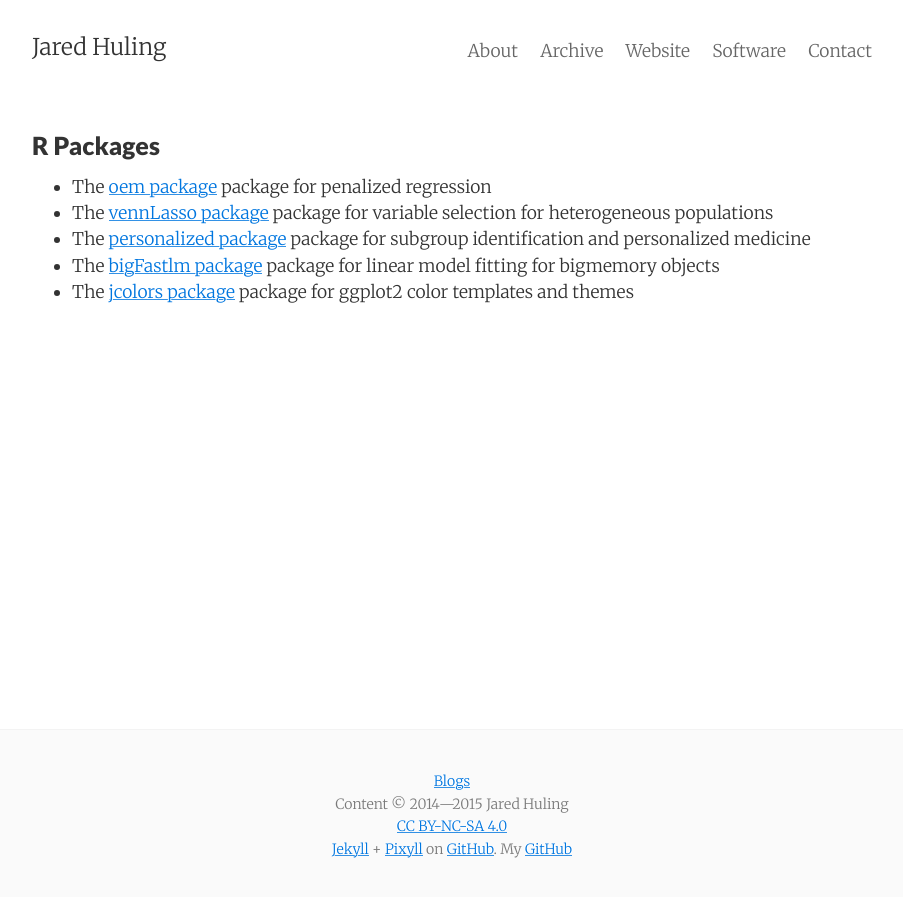
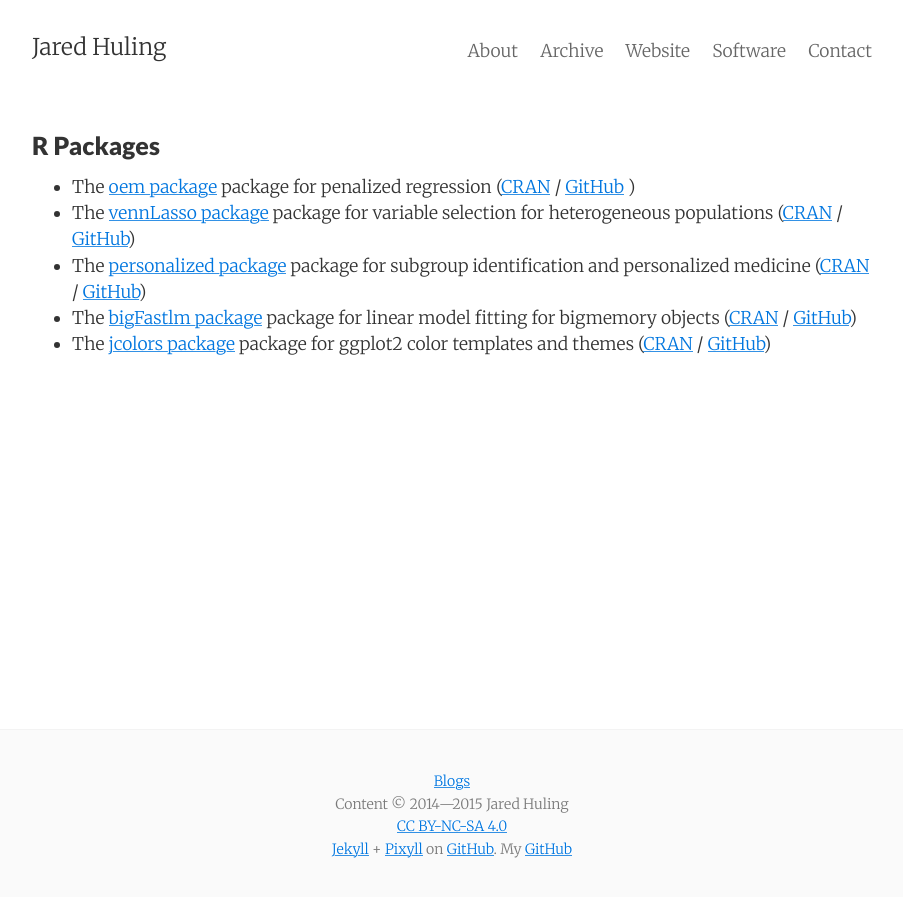
Before and after one commit to jaredhuling/jaredhuling.github.io, a Jekyll site: the page built from packages.md, in a window 1280 px wide. Shown: the top 897 px of the page, without its empty margins (188-1091 px from the left). Built offline with Jekyll 4.4.1, drawn with Linux system fonts in a browser that asks for light colours.

Commit message:
software list update

```diff
--- a/packages.md
+++ b/packages.md
@@ -5,8 +5,8 @@
 ---
 
 
-* The [oem package](https://cran.r-project.org/package=oem) package for penalized regression
-* The [vennLasso package](https://cran.r-project.org/package=vennLasso) package for variable selection for heterogeneous populations
-* The [personalized package](https://cran.r-project.org/package=personalized) package for subgroup identification and personalized medicine
-* The [bigFastlm package](https://cran.r-project.org/package=bigFastlm) package for linear model fitting for bigmemory objects
-* The [jcolors package](https://cran.r-project.org/package=jcolors) package for ggplot2 color templates and themes
+* The [oem package](https://jaredhuling.github.io/oem) package for penalized regression ([CRAN](https://cran.r-project.org/package=oem) / [GitHub](https://github.com/jaredhuling/oem) )
+* The [vennLasso package](https://jaredhuling.github.io/vennLasso) package for variable selection for heterogeneous populations ([CRAN](https://cran.r-project.org/package=vennLasso) / [GitHub](https://github.com/jaredhuling/vennLasso))
+* The [personalized package](https://jaredhuling.github.io/personalized) package for subgroup identification and personalized medicine ([CRAN](https://cran.r-project.org/package=personalized) / [GitHub](https://github.com/jaredhuling/personalized))
+* The [bigFastlm package](https://jaredhuling.github.io/bigFastlm) package for linear model fitting for bigmemory objects ([CRAN](https://cran.r-project.org/package=bigFastlm) / [GitHub](https://github.com/jaredhuling/bigFastlm))
+* The [jcolors package](https://jaredhuling.github.io/jcolors) package for ggplot2 color templates and themes ([CRAN](https://cran.r-project.org/package=jcolors) / [GitHub](https://github.com/jaredhuling/jcolors))
```
